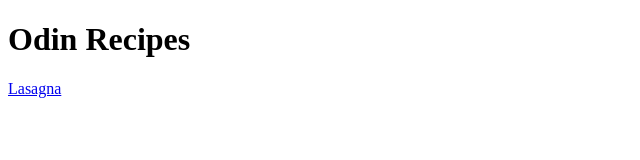
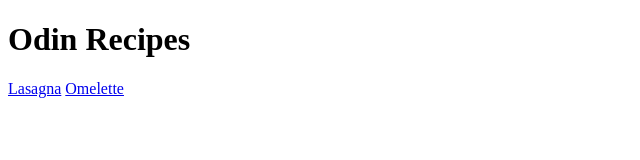
Before and after one commit to CameronNel/odin-recipes, a plain HTML site: page index.html in a window 1280 px wide. Shown: the full height of the page, 0-640 px from the left. Drawn offline with Linux system fonts and the light colour scheme.

Commit message:
added omelette link

```diff
--- a/index.html
+++ b/index.html
@@ -9,6 +9,6 @@
 <body>
     <h1>Odin Recipes</h1>
     <a href="./recipes/lasagna.html">Lasagna</a>
-
+    <a href="./recipes/omelette.html">Omelette</a>
 </body>
 </html>
```
